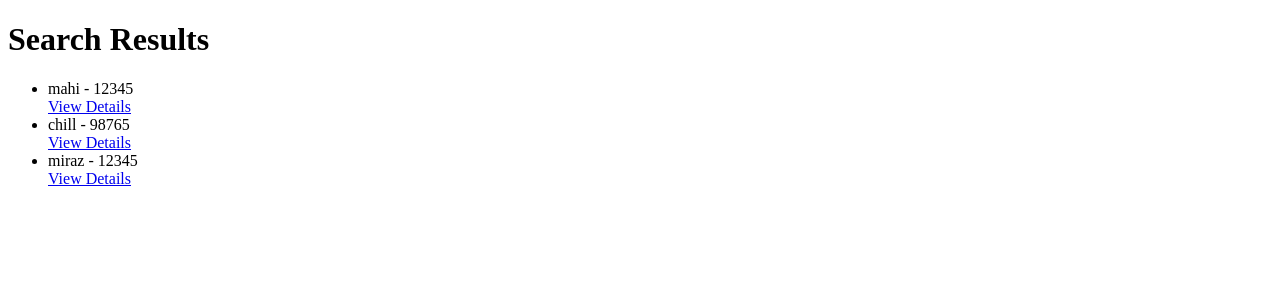
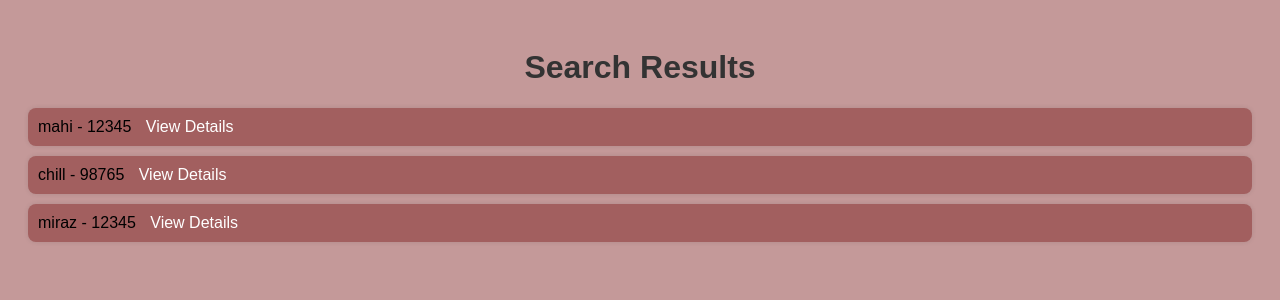
Before and after one commit to yeasin906/Rikshaw, a Django app: template templates/searchresult.html in a window 1280 px wide. Shown: the top 300 px of the page. Run offline with Django 5.2, Linux system fonts and the light colour scheme; the template is opened without the code that fills it: values that come from a table or form of the project are taken from there, others are empty; data comes from the database, SQL or seed files in the repository.

Commit message:
twelve COMMIT

```diff
--- a/templates/searchresult.html
+++ b/templates/searchresult.html
@@ -3,14 +3,55 @@
 <head>
     <meta charset="UTF-8">
     <title>Title</title>
+    <style>
+        body {
+            font-family: Arial, sans-serif;
+            background-color: #c49999;
+;
+            padding: 20px;
+        }
+
+        h1 {
+            color: #333;
+            text-align: center;
+        }
+
+        ul {
+            list-style-type: none;
+            padding: 0;
+            margin: 0;
+        }
+
+        li {
+            background-color: #a25f5f;
+            padding: 10px;
+            border-radius: 8px;
+            margin-bottom: 10px;
+            box-shadow: 0 0 5px rgba(0, 0, 0, 0.1);
+        }
+
+        a {
+            color: #fff;
+            text-decoration: none;
+            margin-left: 10px;
+        }
+
+        a:hover {
+            text-decoration: underline;
+        }
+
+        p {
+            color: #666;
+            text-align: center;
+        }
+    </style>
 </head>
 <body>
 <h1>Search Results</h1>
     {% if riders %}
         <ul>
             {% for rider in riders %}
-                <li>{{ rider.username }} - {{ rider.phone }}</li>
-            <a href="{% url 'detail' rider.id %}">View Details</a>
+                <li>{{ rider.username }} - {{ rider.phone }} <a href="{% url 'detail' rider.id %}">View Details</a></li>
             {% endfor %}
         </ul>
     {% else %}
```
